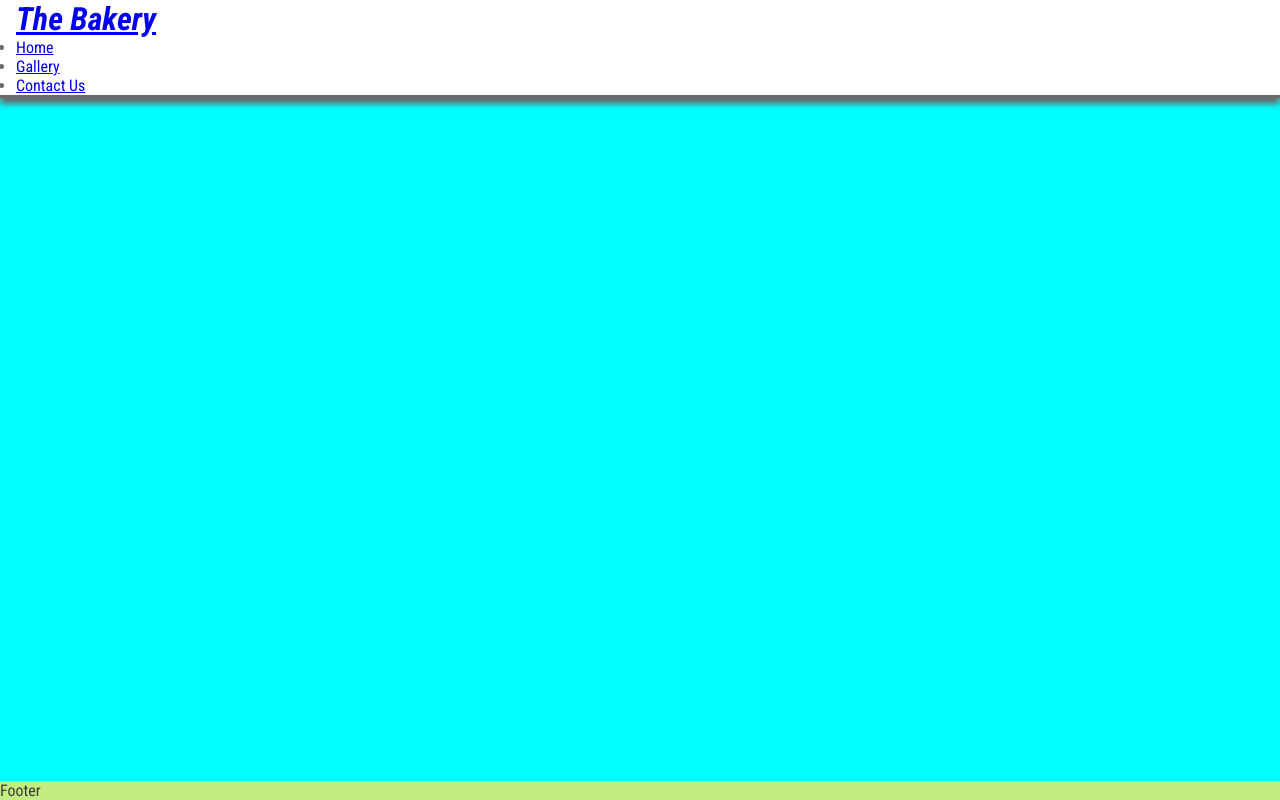
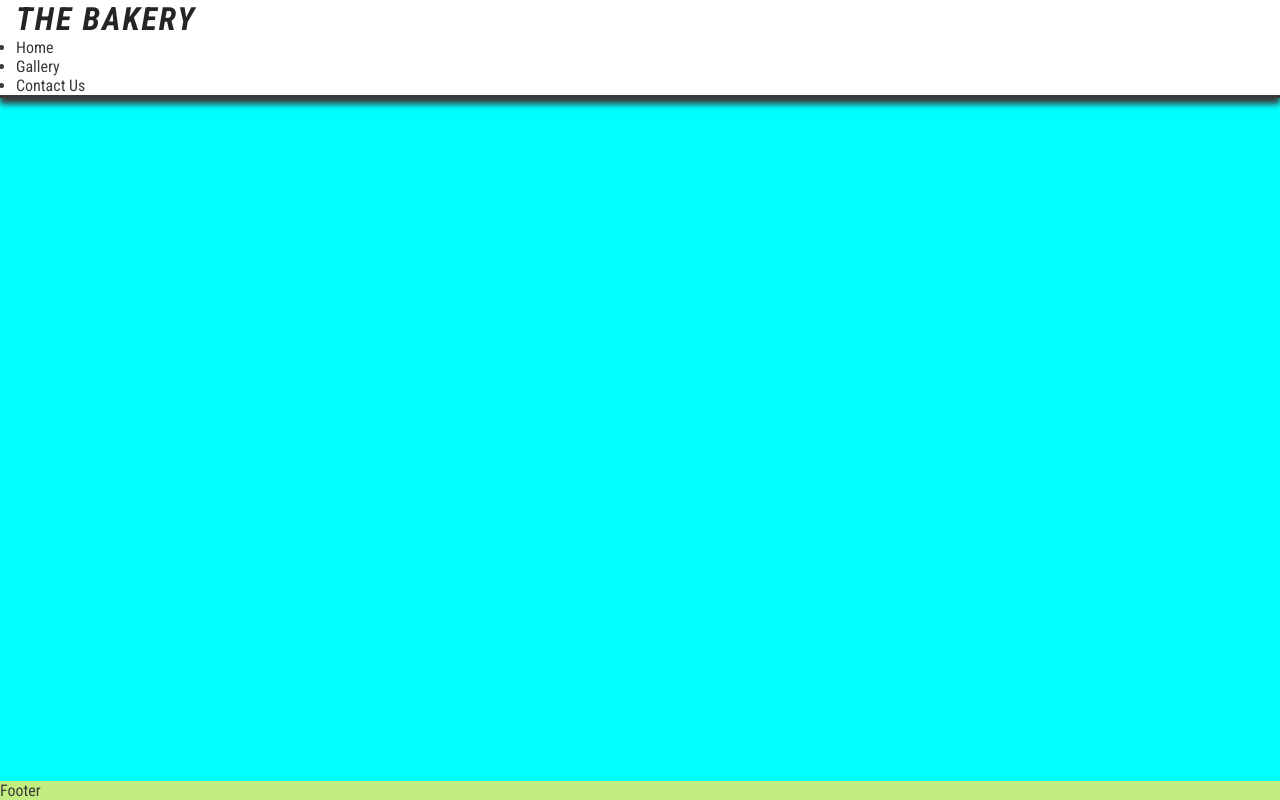
Before and after one commit to Novak030/First-Project, a plain HTML site: page index.html in a window 1280 px wide. Drawn offline with Linux system fonts and the light colour scheme.

Commit message:
Style logo removed underline

```diff
--- a/assets/css/style.css
+++ b/assets/css/style.css
@@ -15,8 +15,7 @@ body {
     display: flex;
     flex-direction: column;
     /* Generic project styles */
-    color: #3a3a3a;
-    font-family: 'Roboto Condensed', sans-serif;
+    color: #3a3a3a;    font-family: 'Roboto Condensed', sans-serif;
 }
 
 /*Header*/
@@ -25,9 +24,22 @@ header {
     padding: 0 1rem;
     position: fixed;
     width: 100%;
-    border-bottom-style: solid ; color: dimgray;
+    border-bottom-style: solid ; color: #3a3a3a;
     box-shadow: 0 6px 6px;
 
+ }
+
+ h1 {
+    text-transform: uppercase;
+    letter-spacing: 2px;
+    color: #252525;
+    font-weight: 600;
+    font-style: oblique;
+ }
+
+ header a {
+    text-decoration: none;
+    color: inherit;
  }
 
  #logo {
```
